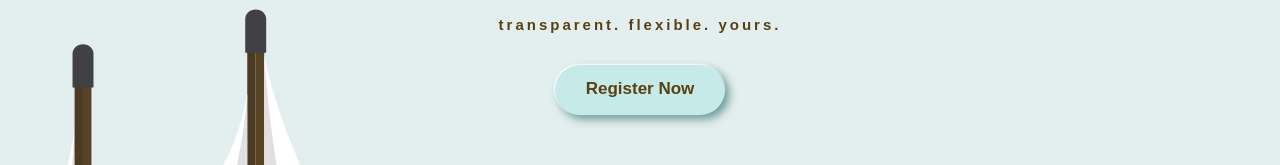
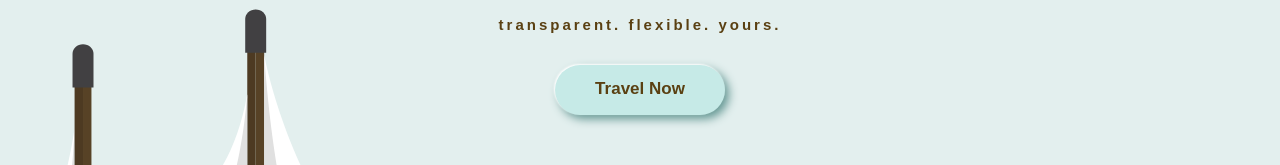
Before and after one commit to mitesh-200228/brek.web, a React (Create React App) app in the folder brek.frontend/: page / in a window 1280 px wide. Shown: the part 262-427 px from the top of the page. Built offline with nearby package versions, Linux system fonts and the light colour scheme.

Commit message:
modal added

```diff
--- a/brek.frontend/src/components/Home.jsx
+++ b/brek.frontend/src/components/Home.jsx
@@ -147,7 +147,7 @@ const Home = () => {
                 fontSize="17px"
                 bg="#C6EAE7"
                 height="50px"
-                width="170px">Register Now</Button>
+                width="170px">Travel Now</Button>
               <Modal
                 initialFocusRef={initialRef1}
                 finalFocusRef={finalRef1}
```
